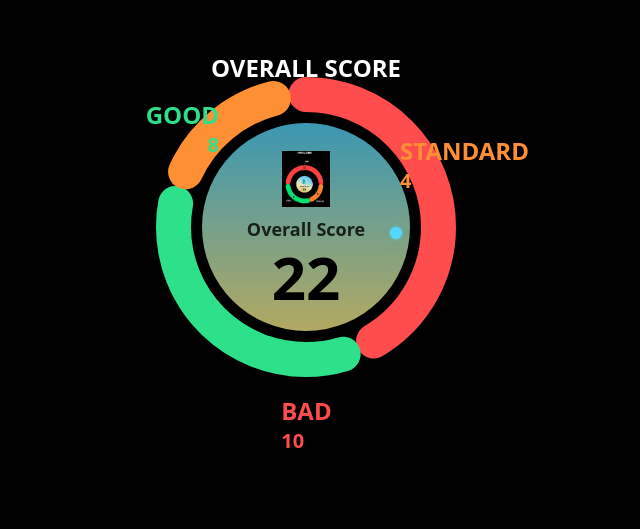
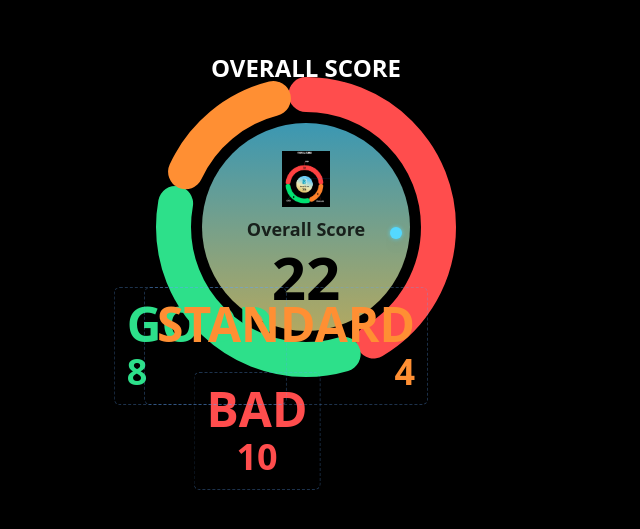
Before and after one commit to mthooyavan/custom-chartify, a React (Vite) app: page / in a window 1280 px wide. Shown: the part 173-702 px from the top of the page, without its empty margins (334-974 px from the left). Built offline with nearby package versions, Linux system fonts and the light colour scheme.

Commit message:
Fix gauge chart positions
Adjust positions of elements in the gauge chart.

```diff
--- a/src/components/GaugeChart.tsx
+++ b/src/components/GaugeChart.tsx
@@ -132,51 +132,70 @@ const GaugeChart: React.FC<GaugeChartProps> = ({
 
       {/* Labels positioned next to their segment arcs */}
       {segmentsWithAngles.map((segment) => {
-        // We need to revert the -90 degree rotation of the gauge to get correct angles for labels
-        const angleDegrees = segment.midpointAngle + 90;
+        // Convert midpoint angle from gauge angle to standard angle for positioning
+        // Add 90 degrees because our gauge starts at -90 (top) in SVG coordinates
+        const angleRadians = ((segment.midpointAngle + 90) * Math.PI) / 180;
 
-        // Calculate outer position beyond the gauge
-        const labelDistance = radius + 20; // Position labels outside the gauge
+        // Get the specific position for each segment based on its ID
+        let labelPosition;
 
-        // Calculate position based on midpoint angle
-        const radian = (angleDegrees * Math.PI) / 180;
-        const x = 175 + labelDistance * Math.cos(radian);
-        const y = 175 + labelDistance * Math.sin(radian);
+        if (segment.id === "bad") {
+          // Position the BAD label at the bottom
+          labelPosition = {
+            x: 175,
+            y: 320
+          };
+        } else if (segment.id === "good") {
+          // Position the GOOD label at the top-left
+          labelPosition = {
+            x: 75,
+            y: 235
+          };
+        } else if (segment.id === "standard") {
+          // Position the STANDARD label at the top-right
+          labelPosition = {
+            x: 275,
+            y: 235
+          };
+        } else {
+          // Fallback for any other segments
+          const labelDistance = radius + 40;
+          labelPosition = {
+            x: 175 + labelDistance * Math.cos(angleRadians),
+            y: 175 + labelDistance * Math.sin(angleRadians)
+          };
+        }
 
-        // Determine horizontal alignment based on position in circle
-        // Left side labels align right, right side labels align left
-        const isRightHalf = angleDegrees > 270 || angleDegrees < 90;
-        const horizontalAlign = isRightHalf ? "start" : "end";
+        // Determine text alignment for each position
+        let alignment = "center";
 
-        // Determine vertical alignment based on position
-        const isTopHalf = angleDegrees > 0 && angleDegrees < 180;
-        const verticalAlign = isTopHalf ? "start" : "end";
-
-        // Text anchor determines how the text aligns relative to the point
-        const textAnchor = isRightHalf ? "start" : "end";
-
-        // Label container positioning and alignment
-        const labelStyle = {
-          left: `${x}px`,
-          top: `${y}px`,
-          textAlign: horizontalAlign as "start" | "end" | "center",
-        };
+        if (segment.id === "bad") {
+          alignment = "center";
+        } else if (segment.id === "good") {
+          alignment = "left";
+        } else if (segment.id === "standard") {
+          alignment = "right";
+        }
 
         return (
           <div
             key={`label-${segment.id}`}
-            className="absolute"
-            style={labelStyle}
+            className="absolute flex flex-col border border-dashed border-blue-400/30 rounded-md p-3"
+            style={{
+              left: `${labelPosition.x}px`,
+              top: `${labelPosition.y}px`,
+              transform: segment.id === "bad" ? "translateX(-50%)" :
+                        segment.id === "good" ? "translateX(-25%)" :
+                        segment.id === "standard" ? "translateX(-75%)" : "translateX(-50%)",
+              textAlign: alignment as "left" | "center" | "right",
+              color: segment.color,
+            }}
           >
-            <div
-              className={`flex flex-col items-${horizontalAlign === "start" ? "start" : "end"} whitespace-nowrap`}
-            >
-              <div className="text-2xl font-bold" style={{ color: segment.color }}>
-                {segment.label}
-              </div>
-              <div className="text-xl font-bold" style={{ color: segment.color }}>
-                {segment.value}
-              </div>
+            <div className="text-5xl font-bold">
+              {segment.label}
+            </div>
+            <div className="text-4xl font-bold mt-1">
+              {segment.value}
             </div>
           </div>
         );
```
